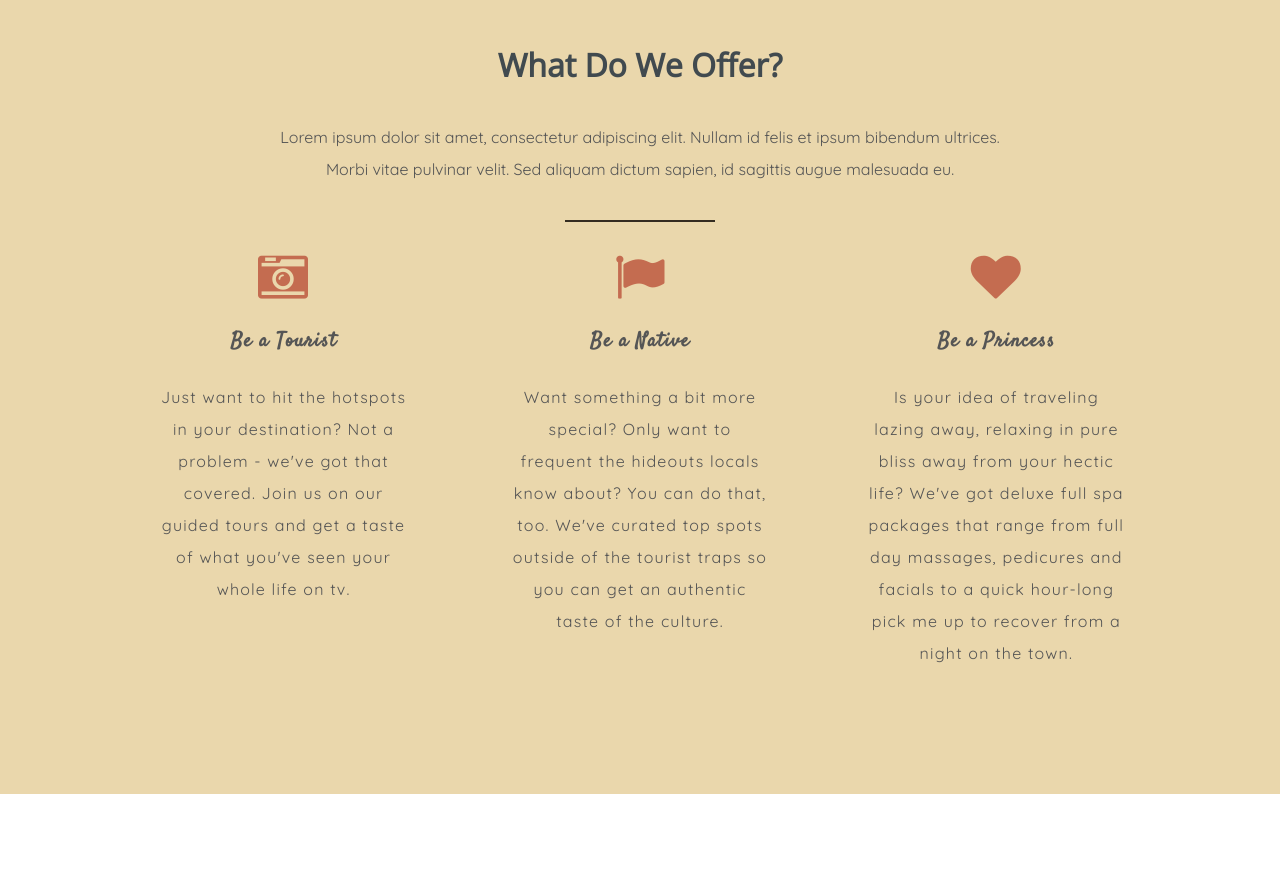
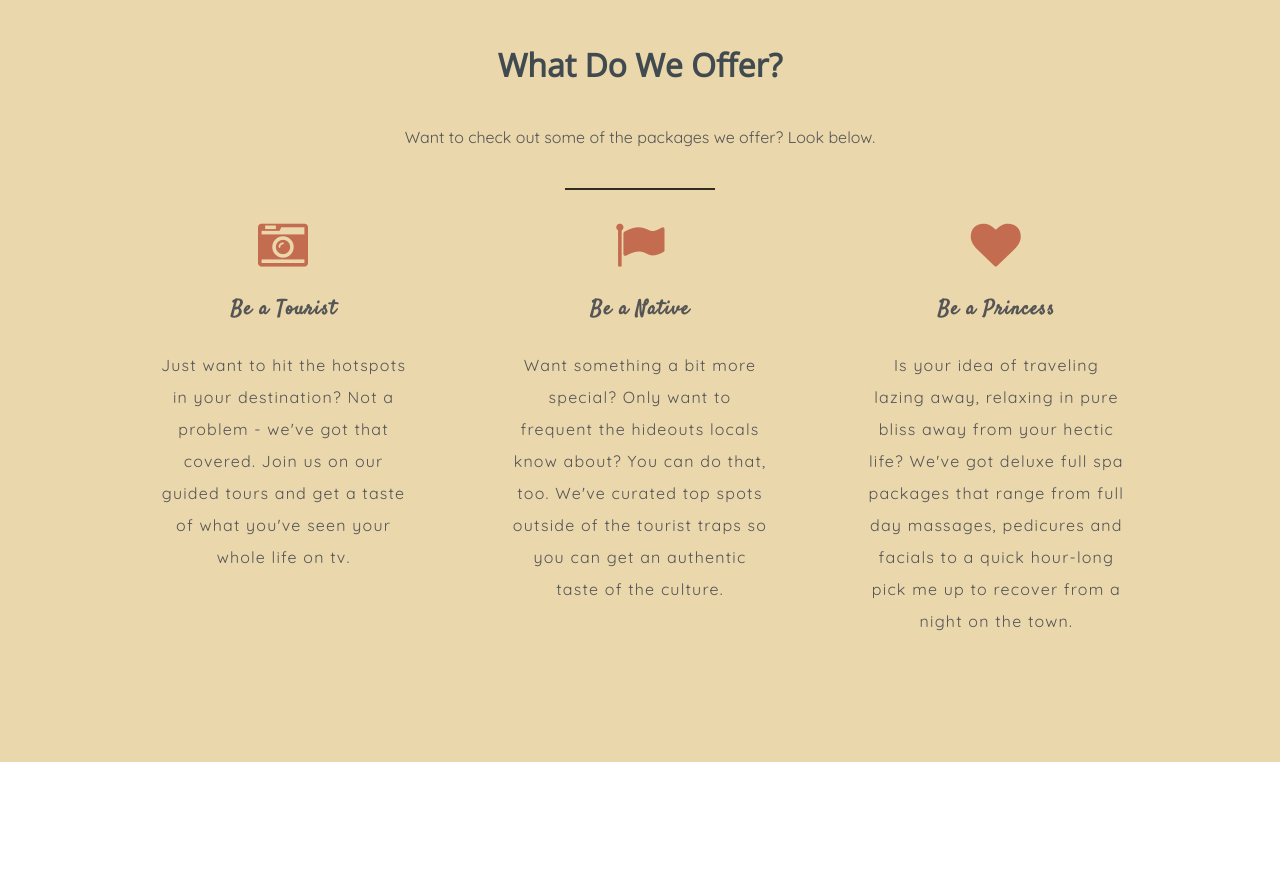
Before and after one commit to amatirin92/girls-who-go, a plain HTML site: page index.html in a window 1280 px wide. Shown: the part 2140-3024 px from the top of the page. Drawn offline with nearby package versions, Linux system fonts and the light colour scheme.

Commit message:
fixed description on packages

```diff
--- a/index.html
+++ b/index.html
@@ -50,7 +50,7 @@
 
 	<section class="packages" id='packages'>
 		<h3 class="title">What do we offer?</h3>
-		<p>Lorem ipsum dolor sit amet, consectetur adipiscing elit. Nullam id felis et ipsum bibendum ultrices. Morbi vitae pulvinar velit. Sed aliquam dictum sapien, id sagittis augue malesuada eu.</p>
+		<p>Want to check out some of the packages we offer? Look below.</p>
 		<hr>
 
 		<ul class="grid">
```
